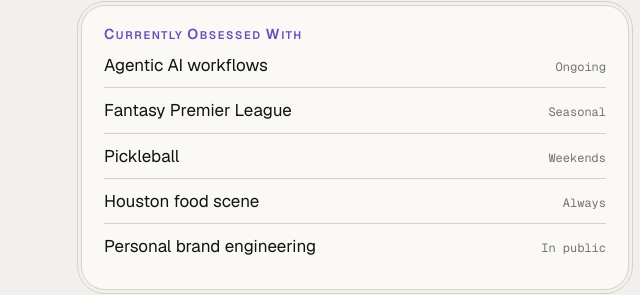
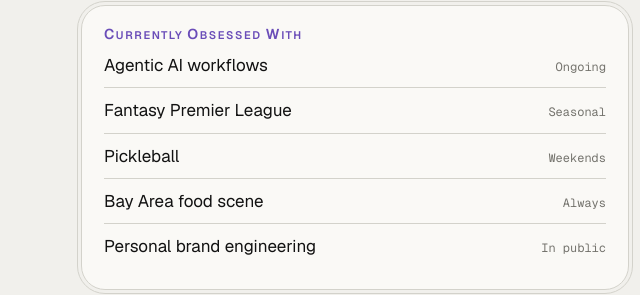
Before and after one commit to utkarshcm/utkarshcm.github.io, a plain HTML site: page index.html in a window 1280 px wide. Shown: the part 2499-2794 px from the top of the page, 0-640 px from the left. Drawn offline with nearby package versions, Linux system fonts and the light colour scheme.

Commit message:
Play: Bay Area food scene
Co-Authored-By: Claude Sonnet 5.5 <noreply@anthropic.com>
Claude-Session: https://claude.ai/code/session_014eS5GvBxe7fafiixMy2iLD

```diff
--- a/index.html
+++ b/index.html
@@ -243,7 +243,7 @@ const C={
   name:'Utkarsh Mishra', role:'MBA ’26 · Strategy & Ops · Pricing & GTM',
   blurb:'I’m a professional problem solver and operator. I study markets, I talk to people, and I put together strategies for senior leadership to do their best work! Most importantly, I take initiative to see all this through, and also to bring said strategies to fruition.\n\nI have done this for three years at Deloitte in internal strategy and operations, and then in a Business Strategy internship at ServiceNow, during my MBA at Vanderbilt.\n\nI like problems where the data is messy and the decision is contested. I studied computer science, so I build my own tools when the data will not come to me. I once automated a pricing feed that had cost a team about 72 hours a year. I am looking for a Strategy & Ops, BizOps or GTM role at a tech company in San Francisco or New York.\n\nI also really like video games! (The Tetris blocks on top may have given that away.) And movies. And books. And talking to people about their favorite games, movies and books.',
   now:[['building','This site, and a small text game about vague emails'],['reading','One Up by Joost van Dreunen, On Writing Well by William Zinsser, and Stoner by John Williams'],['playing','Grand Theft Auto VI']],
-  obsessed:[['Agentic AI workflows','Ongoing'],['Fantasy Premier League','Seasonal'],['Pickleball','Weekends'],['Houston food scene','Always'],['Personal brand engineering','In public']],
+  obsessed:[['Agentic AI workflows','Ongoing'],['Fantasy Premier League','Seasonal'],['Pickleball','Weekends'],['Bay Area food scene','Always'],['Personal brand engineering','In public']],
   aistack:[['Claude','Thinking partner'],['GPT','Second opinion'],['n8n','Automation'],['Emergent','Vibe coding'],['Custom agents','Leverage']],
   deskNote:'click a block. it falls. something opens. click them all.',
   posts:[{slug:'call-of-duty-skill-not-spectacle',title:'(Margin) Call of Duty',date:'2026-10-17',tags:['gaming','strategy'],md:`Call of Duty has had a long history in gaming, and in culture more broadly. PewDiePie, one of the biggest YouTubers in a previous era, got his start posting Call of Duty gameplay. It’s a core childhood memory for most of Gen Z, and nearly everyone knows someone who has put hundreds of hours into it. But the shooter market has changed since Call of Duty’s early years, and the franchise has had to change with it.
```
